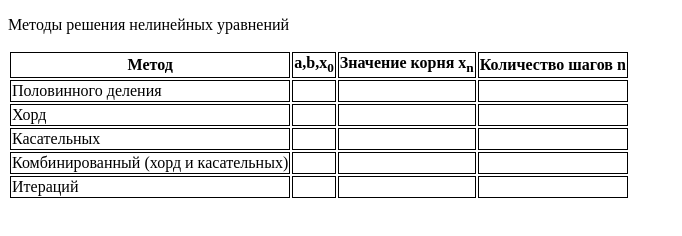
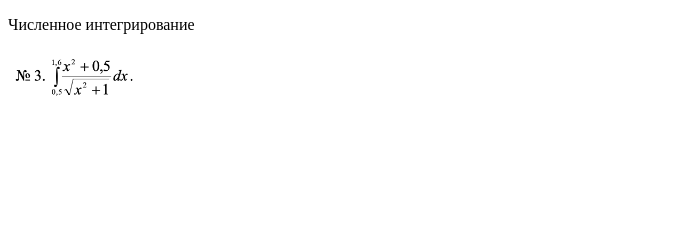
Before and after one commit to elza396/numericalMethods, a plain HTML site: page index.html in a window 1280 px wide. Shown: the whole page, without its empty margins (0-682 px from the left). Drawn offline with Linux system fonts and the light colour scheme.

Commit message:
fix: methods

```diff
--- a/index.css
+++ b/index.css
@@ -7,3 +7,9 @@
 th, td {
     border: solid 1px black;
 }
+.variant {
+    height: 50px;
+    object-fit: fill;
+    background: url("./res/variant.png") no-repeat;
+    background-size: contain;
+}
--- a/index.html
+++ b/index.html
@@ -2,56 +2,57 @@
 <html lang="en">
 <head>
     <meta charset="UTF-8">
-    <title>Лабораторная работа 1</title>
+    <title>Лабораторная работа 2</title>
     <link rel="stylesheet" href="index.css">
+
 </head>
 <body>
     <div class="main">
-        <p>Методы решения нелинейных уравнений</p>
-        <div class="equation"></div>
-        <div class="table">
-            <table class="">
-                <thead>
-                    <tr>
-                        <th>Метод</th>
-                        <th>a,b,x<sub>0</sub></th>
-                        <th>Значение корня x<sub>n</sub></th>
-                        <th>Количество шагов n</th>
-                    </tr>
-                </thead>
-                <tbody>
-                    <tr class="halfDivision">
-                        <td>Половинного деления</td>
-                        <td></td>
-                        <td></td>
-                        <td></td>
-                    </tr>
-                    <tr class="chordMethod">
-                        <td>Хорд</td>
-                        <td></td>
-                        <td></td>
-                        <td></td>
-                    </tr>
-                    <tr class="tangentMethod">
-                        <td>Касательных</td>
-                        <td></td>
-                        <td></td>
-                        <td></td>
-                    </tr>
-                    <tr class="combinedMethod">
-                        <td>Комбинированный (хорд и касательных)</td>
-                        <td></td>
-                        <td></td>
-                        <td></td>
-                    </tr>
-                    <tr class="iterationMethod">
-                        <td>Итераций</td>
-                        <td></td>
-                        <td></td>
-                        <td></td>
-                    </tr>
-                </tbody>
-            </table>
+        <p>Численное интегрирование</p>
+        <div class="variant"></div>
+<!--        <div class="table">-->
+<!--            <table class="">-->
+<!--                <thead>-->
+<!--                    <tr>-->
+<!--                        <th>Метод</th>-->
+<!--                        <th>a,b,x<sub>0</sub></th>-->
+<!--                        <th>Значение корня x<sub>n</sub></th>-->
+<!--                        <th>Количество шагов n</th>-->
+<!--                    </tr>-->
+<!--                </thead>-->
+<!--                <tbody>-->
+<!--                    <tr class="halfDivision">-->
+<!--                        <td>Половинного деления</td>-->
+<!--                        <td></td>-->
+<!--                        <td></td>-->
+<!--                        <td></td>-->
+<!--                    </tr>-->
+<!--                    <tr class="chordMethod">-->
+<!--                        <td>Хорд</td>-->
+<!--                        <td></td>-->
+<!--                        <td></td>-->
+<!--                        <td></td>-->
+<!--                    </tr>-->
+<!--                    <tr class="tangentMethod">-->
+<!--                        <td>Касательных</td>-->
+<!--                        <td></td>-->
+<!--                        <td></td>-->
+<!--                        <td></td>-->
+<!--                    </tr>-->
+<!--                    <tr class="combinedMethod">-->
+<!--                        <td>Комбинированный (хорд и касательных)</td>-->
+<!--                        <td></td>-->
+<!--                        <td></td>-->
+<!--                        <td></td>-->
+<!--                    </tr>-->
+<!--                    <tr class="iterationMethod">-->
+<!--                        <td>Итераций</td>-->
+<!--                        <td></td>-->
+<!--                        <td></td>-->
+<!--                        <td></td>-->
+<!--                    </tr>-->
+<!--                </tbody>-->
+<!--            </table>-->
         </div>
     </div>
 <script src="integral.js"></script>
--- a/integral.js
+++ b/integral.js
@@ -4,35 +4,36 @@ const labFunction = () =>  {
     const mN = 1.6;
     const n = 10;
 
-    const functionByY =  (y) => {
-        return (Math.pow(y,2) + 0.5) / (Math.sqrt(Math.pow(y,2) + 1)); // 3 вариант
-    }
-
-    const functionByX =  (x) => {
-        return (Math.pow(x,2) + 0.5) / (Math.sqrt(Math.pow(x,2) + 1));
+    const functionBy =  (x) => {
+        return (Math.pow(x,2)+ 0.5) / (Math.sqrt(Math.pow(x,2) + 1)); // 3 вариант
     }
 
     const generateArray = (length, offset = 0) => {
         return Array.from({length}, (_, index) => index + offset); // массив от 1 до n
     }
 
+
     const trapezoidalMethod = (a, b, n) => {
         const h = (b - a) / n;
         const sum = generateArray(n-1, 1)
-            .reduce((accum, value) => accum + functionByY(functionByX(a + value * h)), 0);
-        return h * (0.5 * (functionByY(functionByX(a)) + functionByY(functionByX(a + n * h))) + sum);
+            .reduce((accum, value) => accum + functionBy(a + value * h), 0);
+        return h * (0.5 * (functionBy(a) + functionBy(a + n * h)) + sum);
     }
 
     const simpsonMethod = (a, b, n) => {
         const h = (b - a) / n;
         const sumOdd = n / 2 < 1 ? 0 : generateArray(n/2, 1) // вычисление суммы нечетных
-            .reduce((accum, value) => accum + functionByY(functionByX(a + (value * 2 - 1) * h)), 0);
+            .reduce((accum, value) => accum + functionBy(a + (value * 2 - 1) * h), 0);
         const sumEven = n / 2 - 1 < 1 ? 0 : generateArray(n/2 - 1, 1) // вычисление суммы четных
-            .reduce((accum, value) => accum + functionByY(functionByX(a + (value * 2) * h)), 0);
-        return h/3 * (functionByY(functionByX(a)) + functionByY(functionByX(a + n * h)) + 2 * sumEven + 4 * sumOdd);
+            .reduce((accum, value) => accum + functionBy(a + (value * 2) * h), 0);
+        return h/3 * (functionBy(a) + functionBy(a + n * h) + 2 * sumEven + 4 * sumOdd);
     }
 
-    const calcIntegral = (method) => {
+    const ruleOfRunge = (I1, I2, n1, n2, m) => {
+        return I2 + (Math.pow(n1, m) * (I2-I1) / (Math.pow(n2, m)- Math.pow(n1, m)))
+    }
+
+    const calcIntegral = (method, m) => {
         let localN = n;
         let flag = false;
         let result = method(m0, mN, localN);
@@ -41,18 +42,17 @@ const labFunction = () =>  {
             localN *= 2;
             const res = method(m0, mN, localN);
             flag = Math.abs(res - result) >= eps;
-            result = res;
+            if (!flag) {
+                result = ruleOfRunge(result, res, localN/2, localN, m);
+            } else {
+                result = res;
+            }
         } while (flag);
 
         return result;
     }
-    console.log(calcIntegral(trapezoidalMethod));
-    console.log(calcIntegral(simpsonMethod));
-
-    // const halfDivisionTds = document.querySelectorAll(".halfDivision > *"); // заполнение таблицы в HTML
-    // halfDivisionTds[1].innerHTML = `${spanA}, ${spanB}, ${(spanA + spanB) /2}`;
-    // halfDivisionTds[2].innerHTML = `${c}`;
-    // halfDivisionTds[3].innerHTML = `${counter}`;
+    console.log("Метод трапеций: " + calcIntegral(trapezoidalMethod, 2));
+    console.log("Метод Симпсона: " + calcIntegral(simpsonMethod, 4));
 
 }
 
```
Also changed, not shown: res/variant.png (added).
